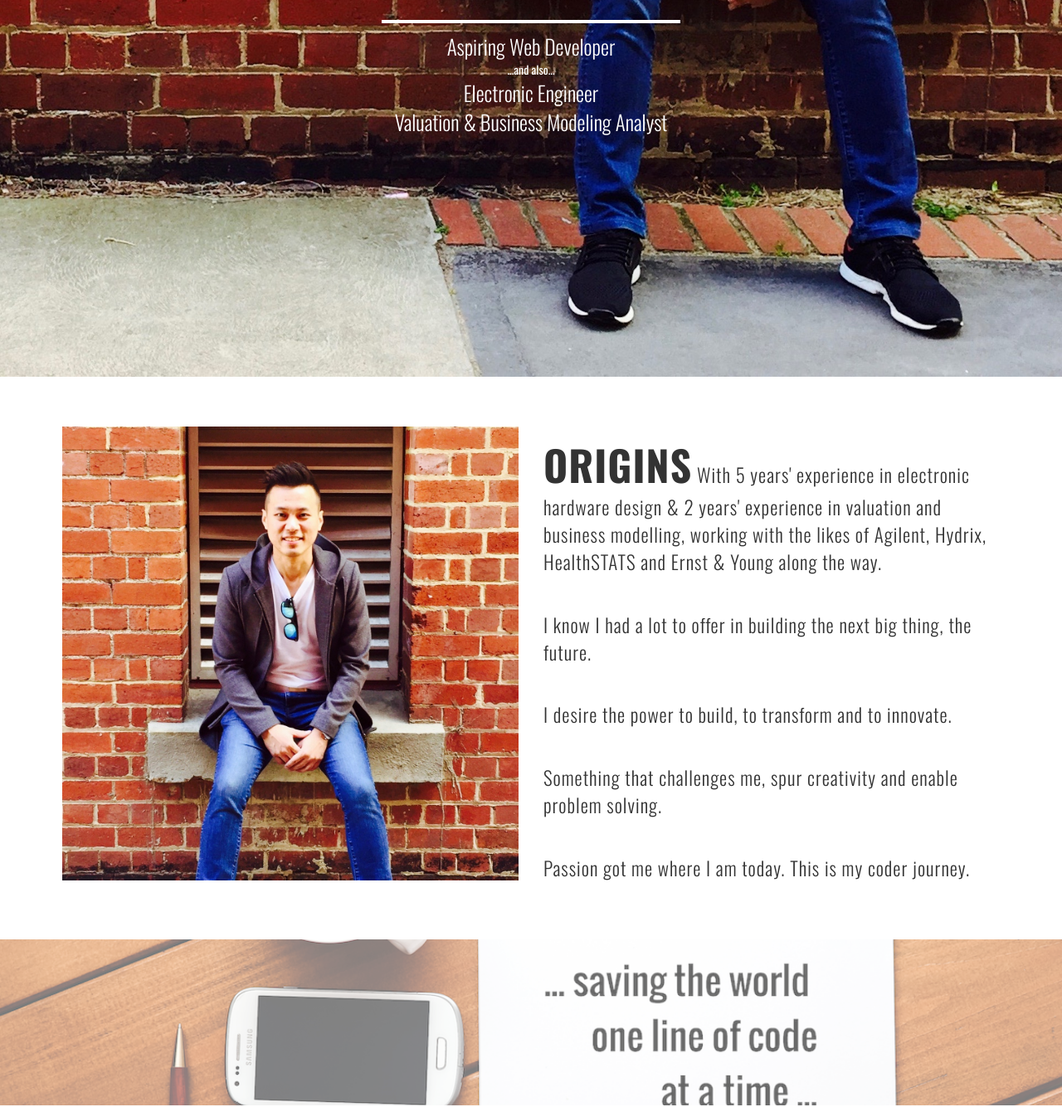
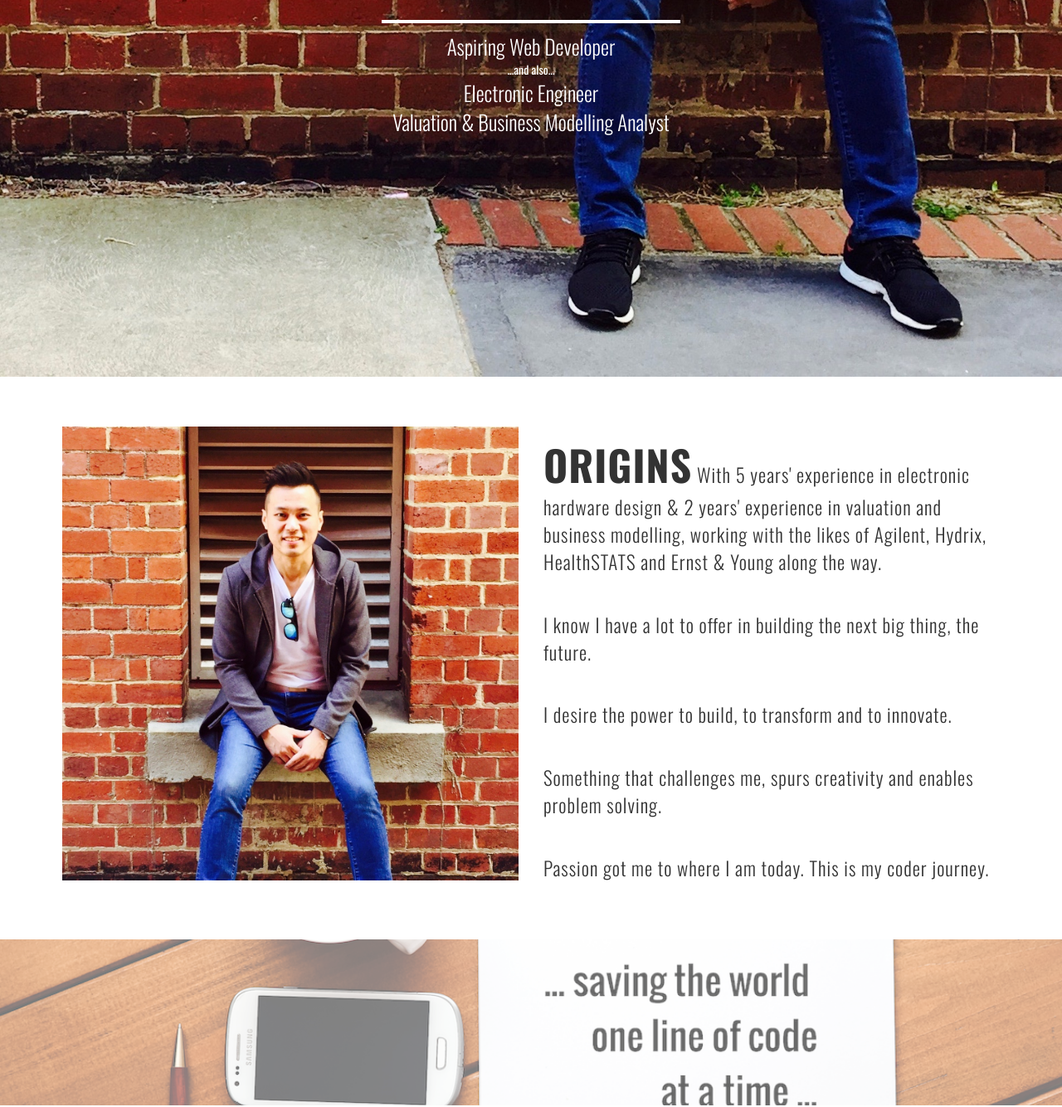
Before and after one commit to tanu2626/iankhor.github.io, a plain HTML site: page index.html in a window 1280 px wide. Shown: the part 346-1680 px from the top of the page at 83% size. Drawn offline with nearby package versions, Linux system fonts and the light colour scheme.

Commit message:
minor updates
grammar updates

```diff
--- a/css/main.css
+++ b/css/main.css
@@ -1,10 +1,8 @@
 /*
 see marking requirements
-animate name fade in effect when in view
 robots
-banner at the top not clear - to be tweaked
 crawler
-
+banner links not working when screen resized.
 
 
 */
--- a/index.html
+++ b/index.html
@@ -108,7 +108,7 @@
     <div class="mainheader mainheader-title">Aspiring Web Developer</div>
     <div class="mainheader mainheader-text">...and also...</div>
     <div class="mainheader mainheader-title">Electronic Engineer</div>
-    <div class="mainheader mainheader-title">Valuation & Business Modeling Analyst</div>
+    <div class="mainheader mainheader-title">Valuation & Business Modelling Analyst</div>
   </div>
 
 </div>
@@ -128,13 +128,13 @@
               With 5 years' experience in electronic hardware design & 2 years' experience in
               valuation and business modelling, working with the likes of Agilent, Hydrix, HealthSTATS and Ernst & Young along the way.</p>
               <br>
-              <p>I know I had a lot to offer in building the next big thing, the future.</p>
+              <p>I know I have a lot to offer in building the next big thing, the future.</p>
               <br>
               <p>I desire the power to build, to transform and to innovate.</p>
               <br>
-              <p>Something that challenges me, spur creativity and enable problem solving.</p>
+              <p>Something that challenges me, spurs creativity and enables problem solving.</p>
               <br>
-              <p>Passion got me where I am today. This is my coder journey.</p>
+              <p>Passion got me to where I am today. This is my coder journey.</p>
             </p>
 
           </div>
@@ -420,7 +420,7 @@
 
               <br>
               <p>
-                I had the opportunity to work on projects spanning across various industries
+                I had the opportunity to work on projects spanning various industries
                 from technical design to transaction advisory services.
               </p>
 
```
